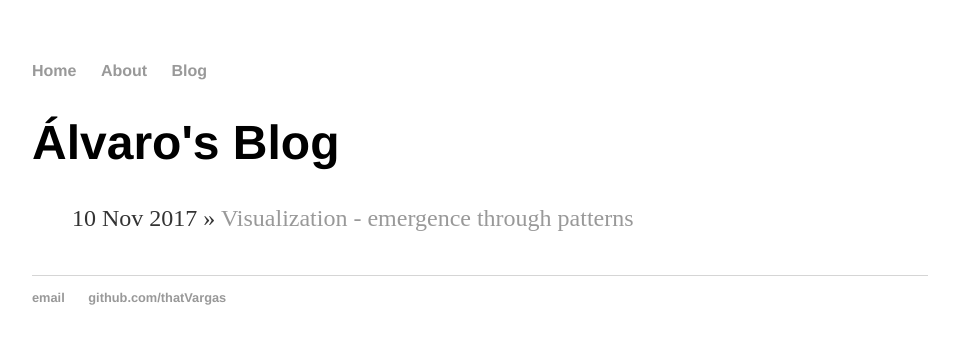
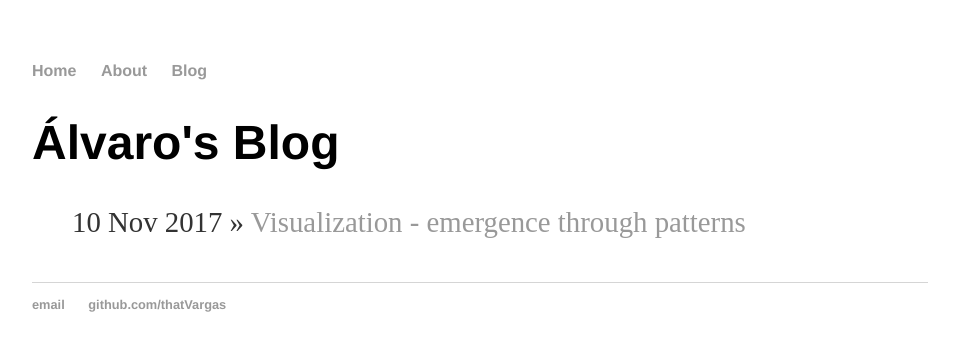
Before and after one commit to thatVargas/thatvargas.github.io, a Jekyll site: the page built from blog/index.html, in a window 1280 px wide. Shown: the top 351 px of the page, without its empty margins (160-1119 px from the left). Built offline with Jekyll 4.4.1, drawn with Linux system fonts in a browser that asks for light colours.

Commit message:
Update main.css

```diff
--- a/css/main.css
+++ b/css/main.css
@@ -17,7 +17,7 @@
 footer { border-top: 1px solid #d5d5d5; font-size: .8em; }
 
 /* Blog */
-ul.posts { margin: 20px auto 40px; font-size: 1.5em; }
+ul.posts { margin: 20px auto 40px; font-size: 1.8em; }
 ul.posts li { list-style: none; }
 
 /* CV */
```
